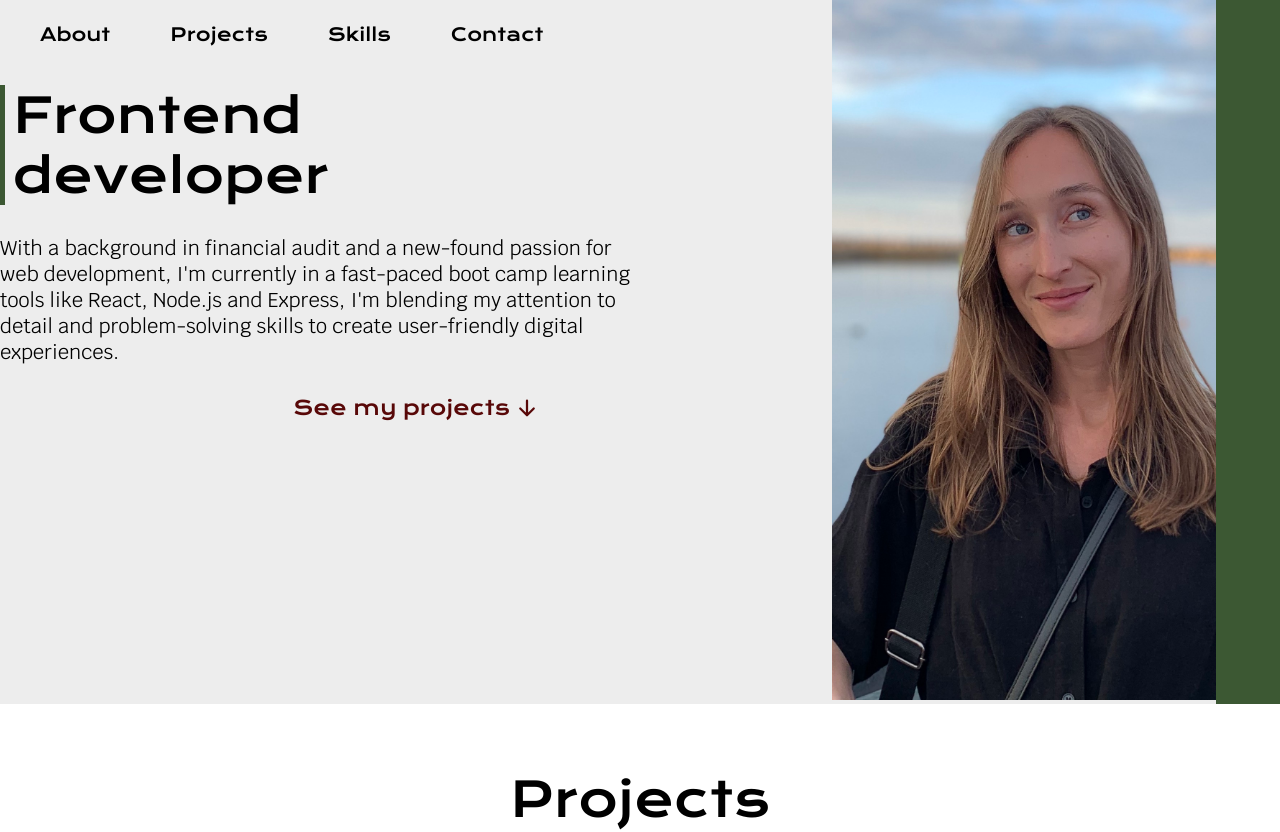
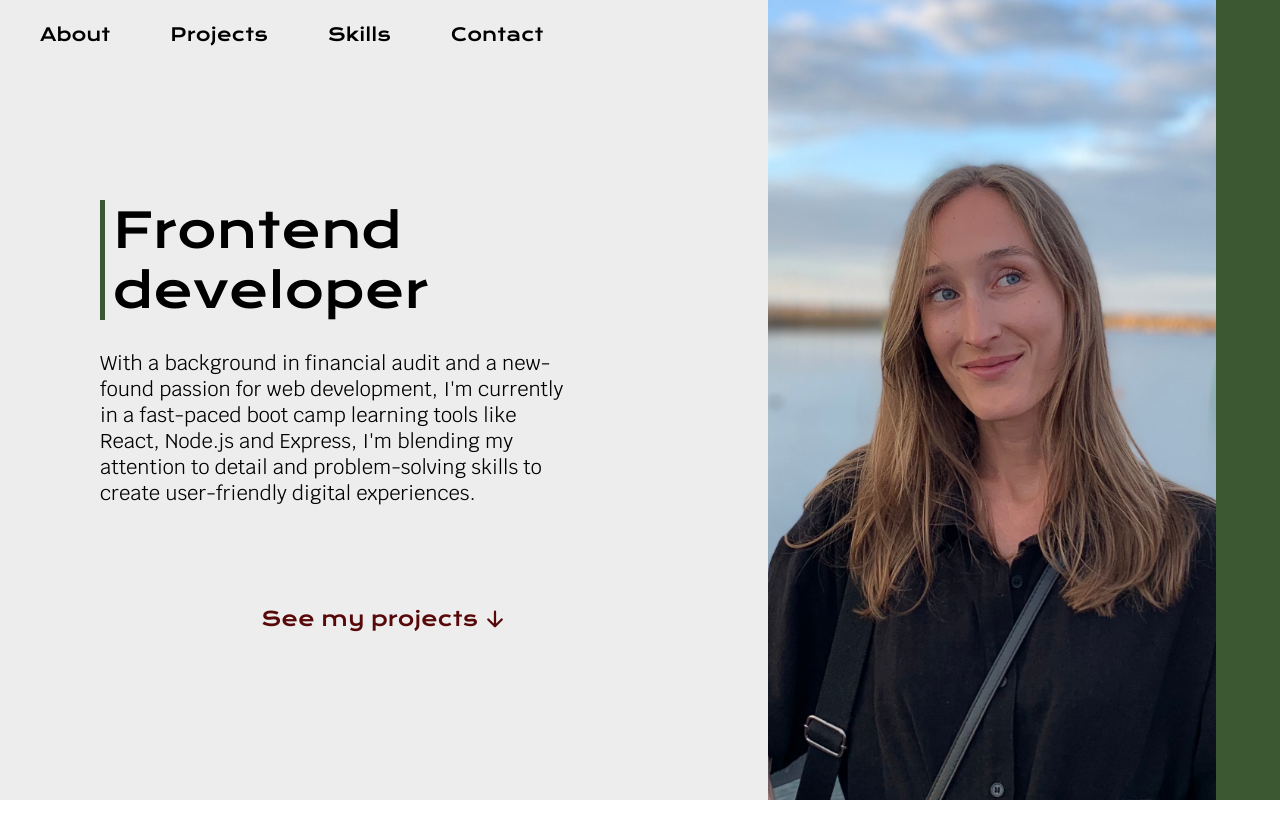
Before and after one commit to almaherris/alma-portfolio, a React (Vite) app: page / in a window 1280 px wide. Shown: the top 832 px of the page. Built offline with nearby package versions, Linux system fonts and the light colour scheme.

Commit message:
fixed layout in intro

```diff
--- a/src/components/sections/Intro.css
+++ b/src/components/sections/Intro.css
@@ -71,34 +71,43 @@
     display: none;
   }
 
+  /*Desktop layout*/
+  .desktop-middle,
+  .desktop-right {
+    display: block;
+  }
+
   .desktop-parent {
-    display: grid;
-    grid-template-columns: 65% 30% 5%;
+    display: flex;
+    width: 100%; /*Can change to 100vw?*/
+    height: 800px;
   }
 
   .desktop-left {
-    padding-top: 70px;
-    width: 100%;
+    flex: 0 0 60%;
   }
 
   .desktop-middle {
-    display: block;
-    width: 100%;
+    flex: 0 0 35%;
+    position: relative;
+  }
+
+  .desktop-right {
+    flex: 0 0 5%;
+    background-color: var(--color-2);
   }
 
   .profilepic-L {
-    height: 700px;
-    width: auto;
-  }
-
-  .desktop-right {
-    display: block;
-    background-color: var(--color-2);
     width: 100%;
+    height: 100%;
+    object-fit: cover;
+    position: absolute;
+    top: 0; /* Align to the top of desktop-middle */
+    left: 0; /* Align to the left of desktop-middle */
   }
 
   .intro-text-container {
     text-align: left;
-    margin-right: 200px;
+    margin: 200px 200px 100px 100px;
   }
 }
```
Also changed, not shown: public/profilepic-L.JPG.
